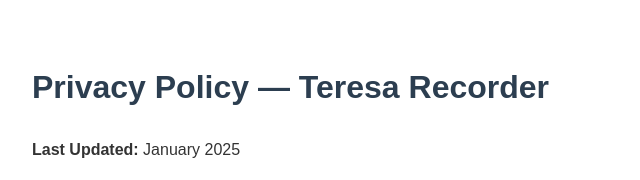
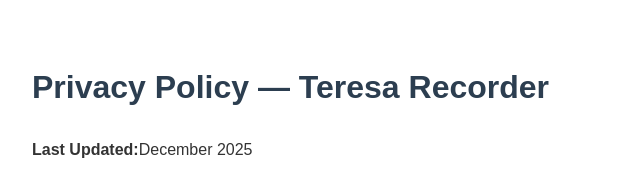
Before and after one commit to kapilj89/teresa-recorder-privacy, a plain HTML site: page privacy-policy.html in a window 1280 px wide. Shown: the top 180 px of the page, 158-798 px from the left. Drawn offline with Linux system fonts and the light colour scheme.

Commit message:
Update privacy-policy.html

```diff
--- a/privacy-policy.html
+++ b/privacy-policy.html
@@ -27,7 +27,7 @@
 <body>
 
 <h1>Privacy Policy — Teresa Recorder</h1>
-<p><strong>Last Updated:</strong> January 2025</p>
+<p><strong>Last Updated:</strong>December 2025</p>
 
 <div class="section">
     <h2>1. Introduction</h2>
```
